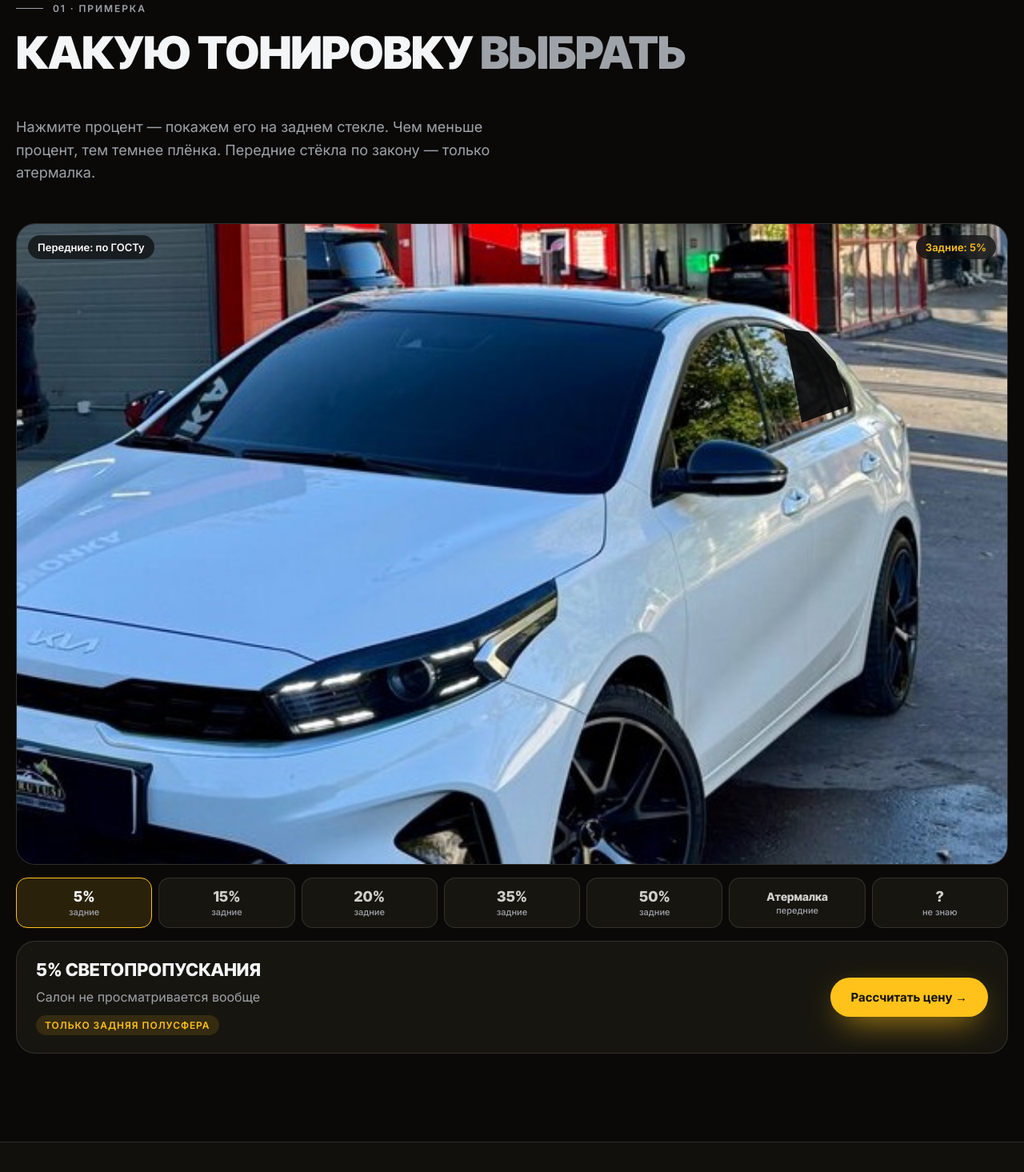
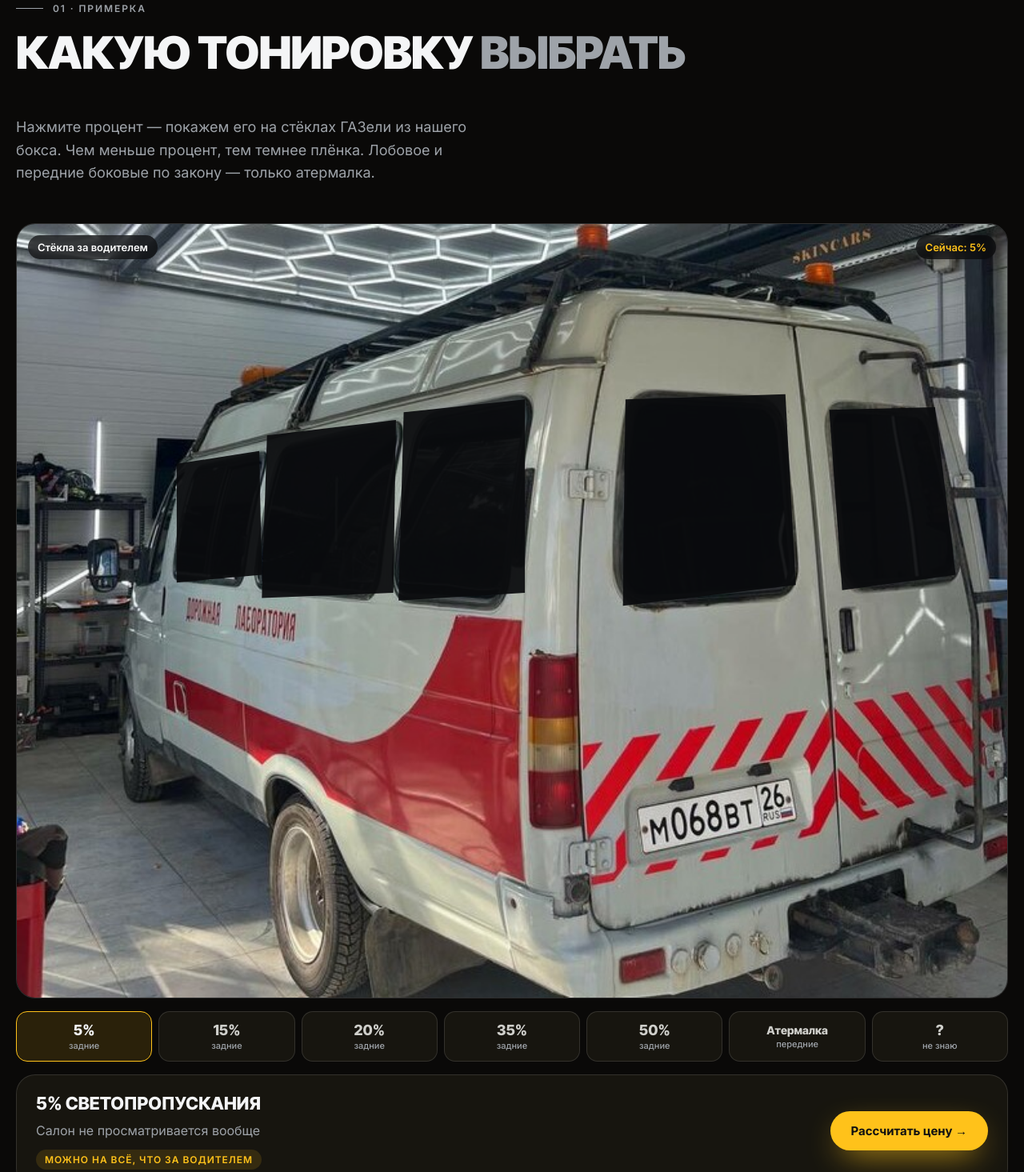
Before and after one commit to denis-sites/brutusi, a plain HTML site: page index.html in a window 1280 px wide. Shown: the part 1207-2672 px from the top of the page at 80% size. Drawn offline with Linux system fonts and the light colour scheme.

Commit message:
Примерка тонировки на ГАЗели: 5 крупных стёкол вместо маленького на Kia
Co-Authored-By: Claude Opus 5.5 <noreply@anthropic.com>

```diff
--- a/index.html
+++ b/index.html
@@ -301,6 +301,7 @@ footer .wrap{display:flex;justify-content:space-between;gap:20px;flex-wrap:wrap}
 .tint .photo img{display:block;width:100%;height:auto}
 .tint .photo svg{position:absolute;inset:0;width:100%;height:100%}
 .tint .win{transition:fill .45s ease,fill-opacity .45s ease}
+.tint .win polygon{transition:inherit}
 .tint .tg{position:absolute;top:14px;padding:7px 12px;border-radius:999px;background:rgba(10,10,12,.72);backdrop-filter:blur(6px);color:#fff;font:600 13px var(--b)}
 .tint .tg.l{left:14px}.tint .tg.r{right:14px;color:var(--acc)}
 @media (max-width:640px){.tint .tg{top:8px;font-size:11px;padding:5px 9px}.tint .tg.l{display:none}.tint .tg.r{right:8px}}
@@ -373,15 +374,21 @@ footer .wrap{display:flex;justify-content:space-between;gap:20px;flex-wrap:wrap}
   <div class="wrap">
     <div class="head">
       <div><div class="num">01 · Примерка</div><h2>Какую тонировку <em>выбрать</em></h2></div>
-      <p class="sub">Нажмите процент — покажем его на заднем стекле. Чем меньше процент, тем темнее плёнка. Передние стёкла по закону — только атермалка.</p>
+      <p class="sub">Нажмите процент — покажем его на стёклах ГАЗели из нашего бокса. Чем меньше процент, тем темнее плёнка. Лобовое и передние боковые по закону — только атермалка.</p>
     </div>
     <div class="carbox" data-rv="zoom">
-      <div class="photo"><img src="img/tint.jpg" alt="Kia Cerato у студии Brutusi" loading="lazy" width="588" height="380">
-        <svg viewBox="0 0 588 380" preserveAspectRatio="none" aria-hidden="true">
-          <polygon id="wf" class="win" fill="#3f7fb0" fill-opacity="0" points="388,136 404,82 424,64 450,58 456,90 460,128 424,131"/>
-          <polygon id="wr" class="win" fill="#0a0b0d" fill-opacity=".9" points="455,62 470,64 486,82 494,108 466,118 461,90"/>
+      <div class="photo"><img src="img/tint2.jpg" alt="ГАЗель в боксе Brutusi" loading="lazy" width="768" height="600">
+        <!-- Стёкла ГАЗели: координаты в размере фото 768×600 -->
+        <svg viewBox="0 0 768 600" preserveAspectRatio="none" aria-hidden="true">
+          <g id="wins" class="win" fill="#0a0b0d" fill-opacity=".9" stroke-linejoin="round">
+            <polygon points="124,186 188,176 190,272 124,278"/>
+            <polygon points="194,164 294,152 292,286 190,290"/>
+            <polygon points="300,146 394,136 394,286 296,292"/>
+            <polygon points="472,136 596,132 604,280 470,296"/>
+            <polygon points="630,144 712,142 728,272 640,284"/>
+          </g>
         </svg>
-        <span class="tg l" id="lf">Передние: по ГОСТу</span><span class="tg r" id="lr">Задние: 5%</span></div>
+        <span class="tg l" id="lf">Стёкла за водителем</span><span class="tg r" id="lr">Сейчас: 5%</span></div>
     </div>
     <div class="tabs" id="ttabs"></div>
     <div class="info"><div><b id="tt">5%</b><p id="td"></p><span class="law" id="tl"></span></div><a class="btn acc" href="#calc">Рассчитать цену →</a></div>
@@ -637,13 +644,14 @@ document.getElementById('plist').innerHTML=SVC.map(s=>`<div class="row" data-rv>
 document.querySelectorAll('[data-p]').forEach(el=>{const s=SVC.find(x=>x[0]===el.dataset.p);el.textContent=s&&s[1]?'от '+fmt(s[1])+' ₽':'цену назовём'});
 
 /* ===== TINT: примерка. [подпись, затемнение 0–1, что видно, что по закону, 1 = только задние] ===== */
-(()=>{const T=[['5%',.93,'Салон не просматривается вообще','Только задняя полусфера',1],['15%',.84,'Виден силуэт, но не лицо','Только задняя полусфера',1],['20%',.77,'Видны черты лица сидящего внутри','Только задняя полусфера',1],['35%',.62,'Салон хорошо виден, классический вариант','Только задняя полусфера',1],['50%',.42,'Лёгкое затемнение, почти прозрачно','Только задняя полусфера',1],['Атермалка',.22,'Почти прозрачная плёнка, не пропускает жару. Бывает с лёгким синим или зелёным оттенком','Можно на лобовое и передние по ГОСТу',0]];
-const tabs=document.getElementById('ttabs'),wf=document.getElementById('wf'),wr=document.getElementById('wr');
+(()=>{const T=[['5%',.93,'Салон не просматривается вообще','Можно на всё, что за водителем',1],['15%',.84,'Виден силуэт, но не лицо','Можно на всё, что за водителем',1],['20%',.77,'Видны черты лица сидящего внутри','Можно на всё, что за водителем',1],['35%',.62,'Салон хорошо виден, классический вариант','Можно на всё, что за водителем',1],['50%',.42,'Лёгкое затемнение, почти прозрачно','Можно на всё, что за водителем',1],['Атермалка',.22,'Почти прозрачная плёнка, не пропускает жару. Бывает с лёгким синим или зелёным оттенком','Можно на лобовое и передние по ГОСТу',0]];
+const tabs=document.getElementById('ttabs'),wins=document.getElementById('wins');
 T.forEach((t,i)=>{const b=document.createElement('button');b.className=t[0].length>4?'wide':'';b.innerHTML=t[0]+'<small>'+(t[4]?'задние':'передние')+'</small>';b.onclick=()=>sel(i);tabs.appendChild(b)});
 const q=document.createElement('a');q.className='ask';q.target='_blank';q.rel='noopener';q.href=wa('Здравствуйте! Я с сайта. Помогите выбрать тонировку, моя машина: ');q.innerHTML='?<small>не знаю</small>';tabs.appendChild(q);
 function sel(i){const t=T[i];[...tabs.querySelectorAll('button')].forEach((b,j)=>b.classList.toggle('on',i===j));
- if(t[4]){wr.setAttribute('fill-opacity',t[1]);wf.setAttribute('fill-opacity',0);document.getElementById('lr').textContent='Задние: '+t[0];document.getElementById('lf').textContent='Передние: по ГОСТу'}
- else{wf.setAttribute('fill-opacity',t[1]);document.getElementById('lf').textContent='Передние: атермалка'}
+ /* тонированные проценты — почти чёрная плёнка, атермалка — лёгкий голубой оттенок */
+ wins.setAttribute('fill',t[4]?'#0a0b0d':'#3f7fb0');wins.setAttribute('fill-opacity',t[1]);
+ document.getElementById('lr').textContent='Сейчас: '+t[0];
  document.getElementById('tt').textContent=t[0]+(t[4]?' светопропускания':'');document.getElementById('td').textContent=t[2];const l=document.getElementById('tl');l.textContent=t[3];l.className='law '+(t[4]?'back':'ok')}
 sel(0)})();
 
```
Also changed, not shown: img/tint.jpg (deleted), img/tint2.jpg (added).
